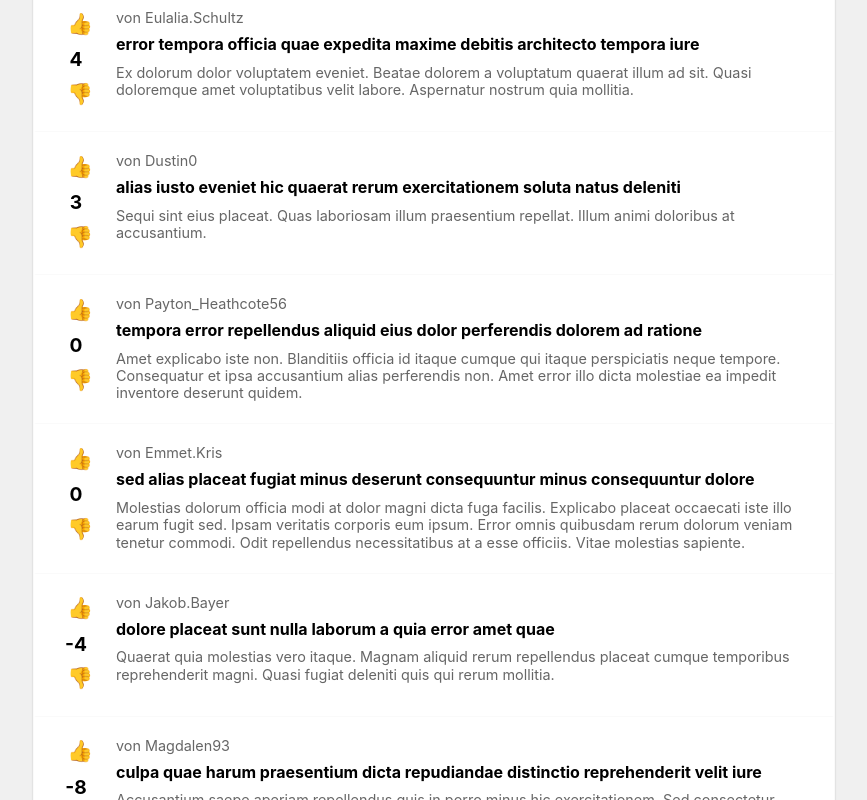
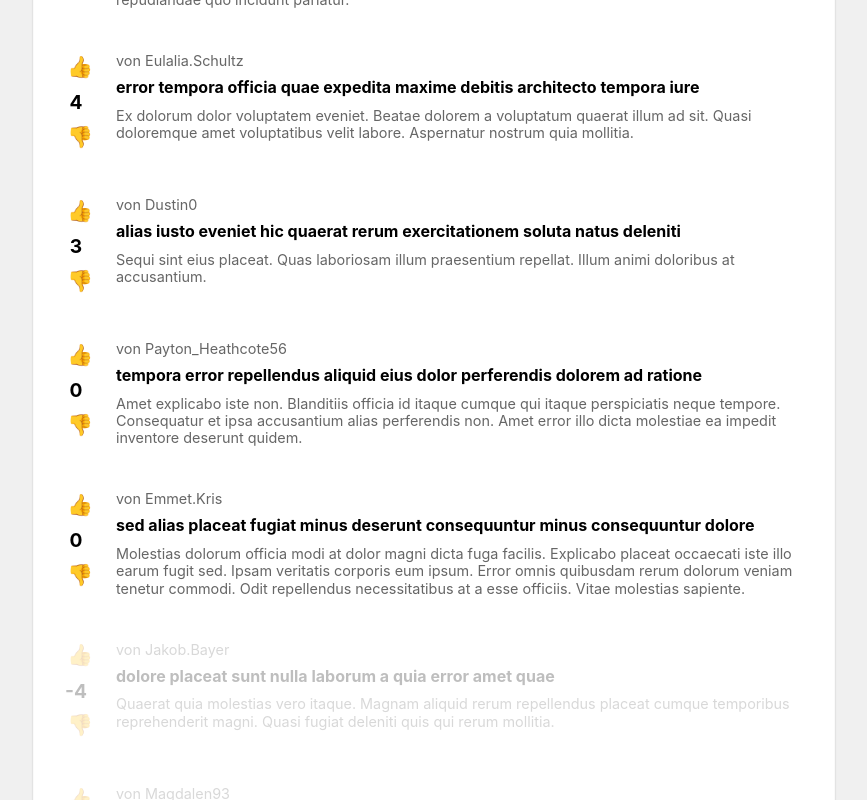
Before and after one commit to Siri-On-Off/Redd-IT, a Vue app: page / in a window 1280 px wide. Shown: the part 520-1320 px from the top of the page, without its empty margins (206-1073 px from the left). Built offline with nearby package versions, Linux system fonts and the light colour scheme.

Commit message:
add style binding post--trending, post-spam  and edit emits to send id with event

```diff
--- a/src/App.vue
+++ b/src/App.vue
@@ -37,12 +37,13 @@ function voteDown (id) {
     <Post
         v-for="post in sortedPosts"
         :key="post.id"
+        :id="post.id"
         :title="post.title"
         :text="post.text"
         :user="post.user"
         :votes="post.votes"
-        @voteUp="voteUp(post.id)"
-        @voteDown="voteDown(post.id)"
+        @voteUp="voteUp"
+        @voteDown="voteDown"
     />
   </div>
 </template>
--- a/src/components/Post.vue
+++ b/src/components/Post.vue
@@ -1,25 +1,20 @@
 <script setup>
-  defineProps(['votes', 'user', 'title', 'text'])
-  defineEmits(['voteUp', 'voteDown'])
+defineProps(["votes", "user", "title", "text", "id"]);
+defineEmits(["voteUp", "voteDown"]);
 </script>
 
 <template>
+  <span :class="{'post--trending': (votes>=10), 'post--spam':(votes<0) }">
     <div class="post">
       <div class="post__votes voter">
-      <button @click="$emit('voteUp')" class="voter__action">
-        👍
-      </button>
+        <button @click="$emit('voteUp', id)" class="voter__action">👍</button>
         <div class="voter__votes">
           {{ votes }}
         </div>
-      <button @click="$emit('voteDown')" class="voter__action">
-        👎
-      </button>
+        <button @click="$emit('voteDown', id)" class="voter__action">👎</button>
       </div>
       <div class="post__content">
-      <div class="post__user">
-        von {{ user }}
-      </div>
+        <div class="post__user">von {{ user }}</div>
         <div class="post__title">
           {{ title }}
         </div>
@@ -28,6 +23,7 @@
         </div>
       </div>
     </div>
+  </span>
 </template>
 
 <style>
@@ -43,7 +39,7 @@
 }
 
 .post--spam {
-  opacity: .25;
+  opacity: 0.25;
 }
 
 .post + .post {
@@ -51,7 +47,7 @@
 }
 
 .post__user {
-  font-size: .9rem;
+  font-size: 0.9rem;
   color: #666;
   margin-bottom: 10px;
 }
@@ -66,7 +62,7 @@
 .post__text {
   color: #666;
   line-height: 1.2;
-  font-size: .9rem;
+  font-size: 0.9rem;
 }
 
 .post__votes {
@@ -91,7 +87,7 @@
   border: none;
   cursor: pointer;
   font-size: 1.3rem;
-  transition: background .2s ease;
+  transition: background 0.2s ease;
   width: 30px;
   height: 30px;
   border-radius: 100%;
```
Lines whose indentation alone changed are shown as unchanged.
